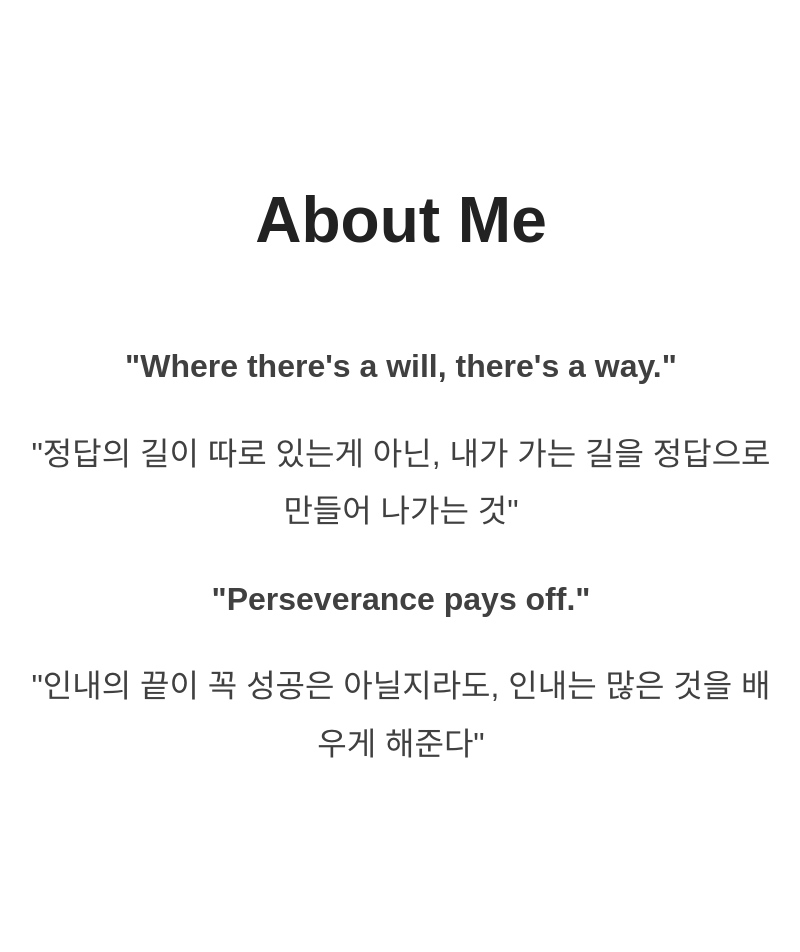
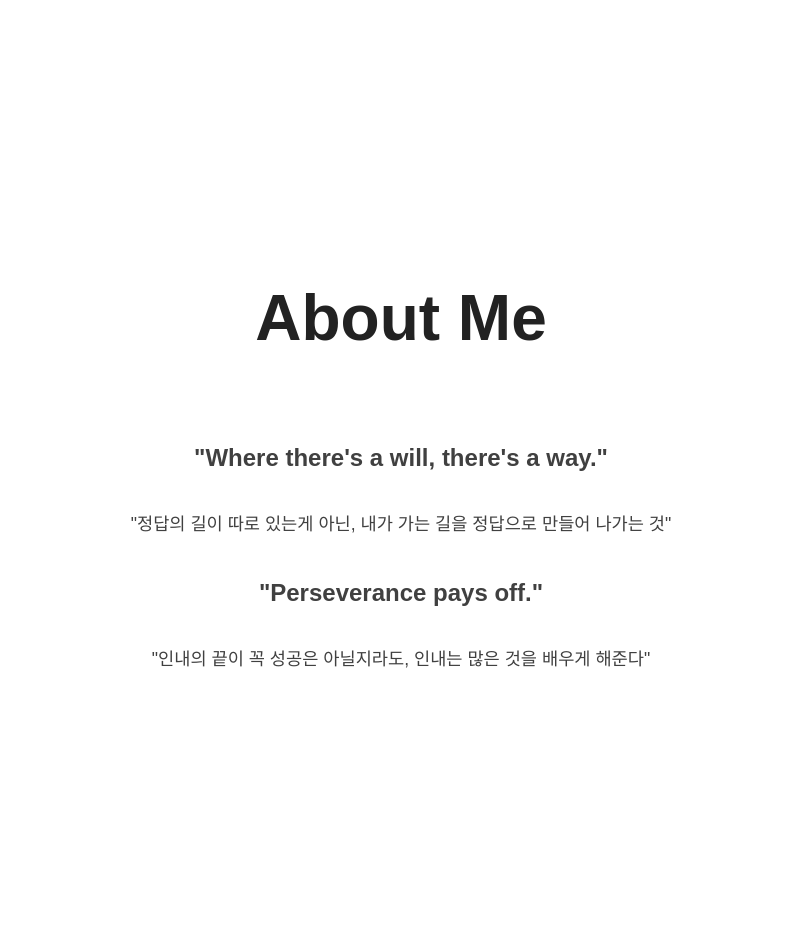
Before and after one commit to SHU-Webbb/SHU-Webbb.github.io, a Jekyll site: the page built from index.html, in a window 1280 px wide. Shown: the part 936-1888 px from the top of the page, without its empty margins (239-1039 px from the left). Built offline with Jekyll 4.4.1, drawn with Linux system fonts in a browser that asks for light colours; nearby versions of some CDN libraries; some web fonts are replaced.

Commit message:
Update main.css

```diff
--- a/assets/css/main.css
+++ b/assets/css/main.css
@@ -155,7 +155,7 @@ img {
   color: #404040;
   line-height: 1.8;
   text-align: center;
-  font-size: 2rem;
+  font-size: 1.5rem;
   font-weight: bold;
 }
 
@@ -165,7 +165,7 @@ img {
   color: #404040;
   line-height: 1.8;
   text-align: center;
-  font-size: 2rem;
+  font-size: 1.1rem;
 }
 
 .projects-wrapper {
```
